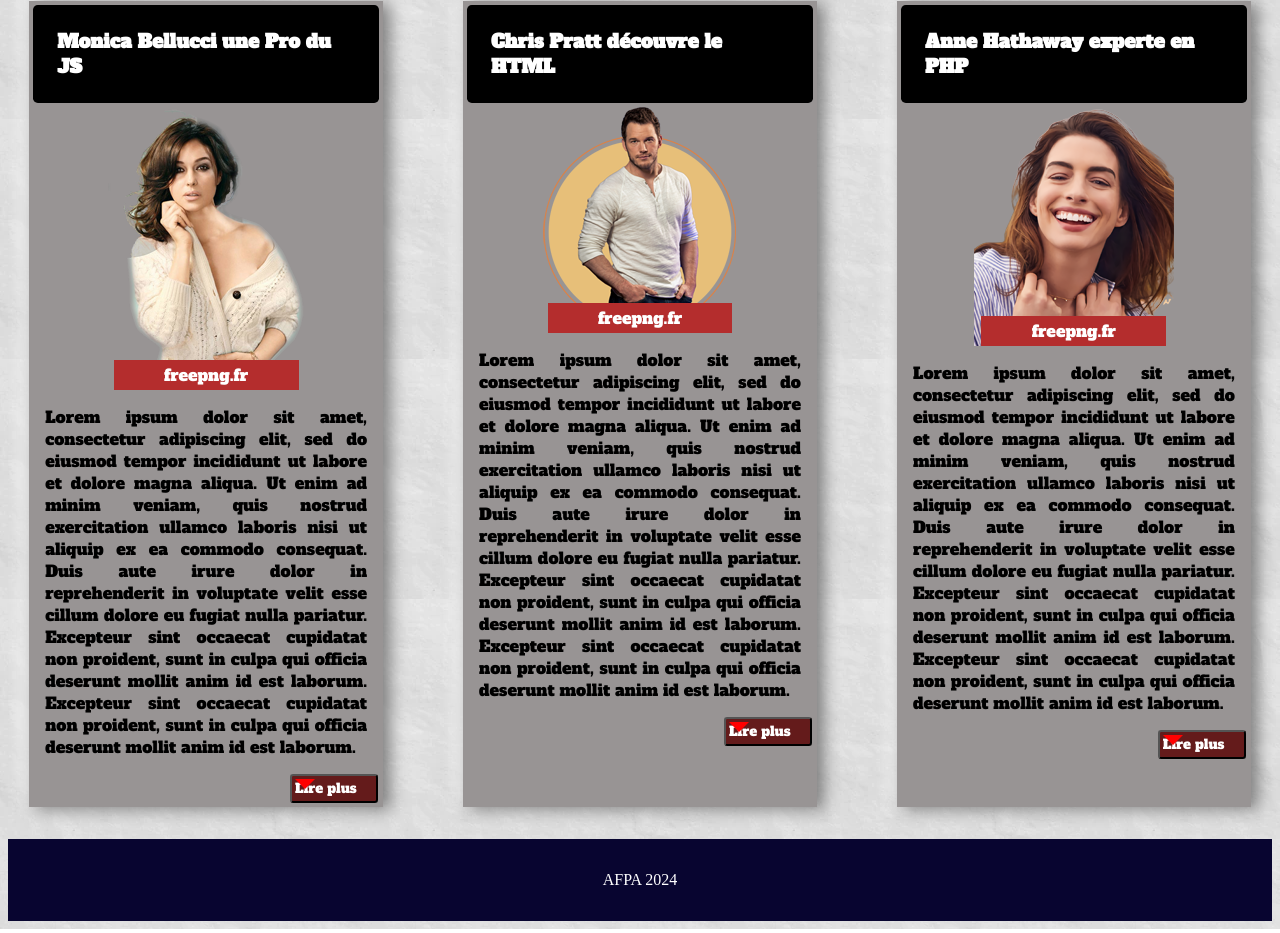
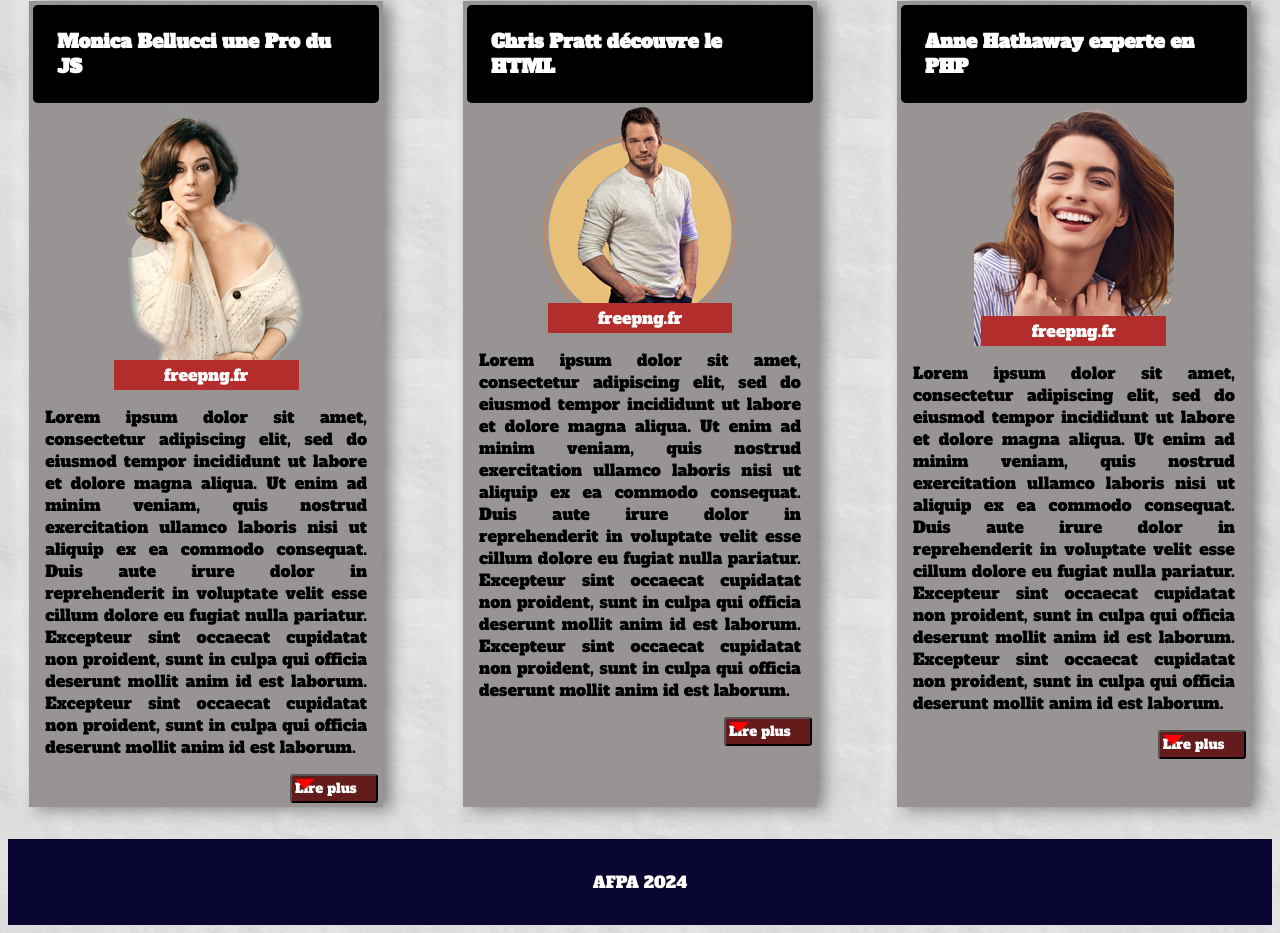
Before and after one commit to KevinLIOUST/JournalDuWeb, a plain HTML site: page index.html in a window 1280 px wide. Shown: the part 361-1294 px from the top of the page. Drawn offline with nearby package versions, Linux system fonts and the light colour scheme; files that its build step writes are made by us from their sources; a script that the page names is missing; a web font is replaced by a local one.

Commit message:
Presque fini la version Desktop

```diff
--- a/sass/style.scss
+++ b/sass/style.scss
@@ -224,6 +224,6 @@ footer {
   margin-top: 2rem;
   padding: 2rem;
   background-color: rgb(8, 5, 48);
-  //   font-family: AlfaSlabOne-Regular;
+  font-family: AlfaSlabOne-Regular;
   color: white;
 }
```
